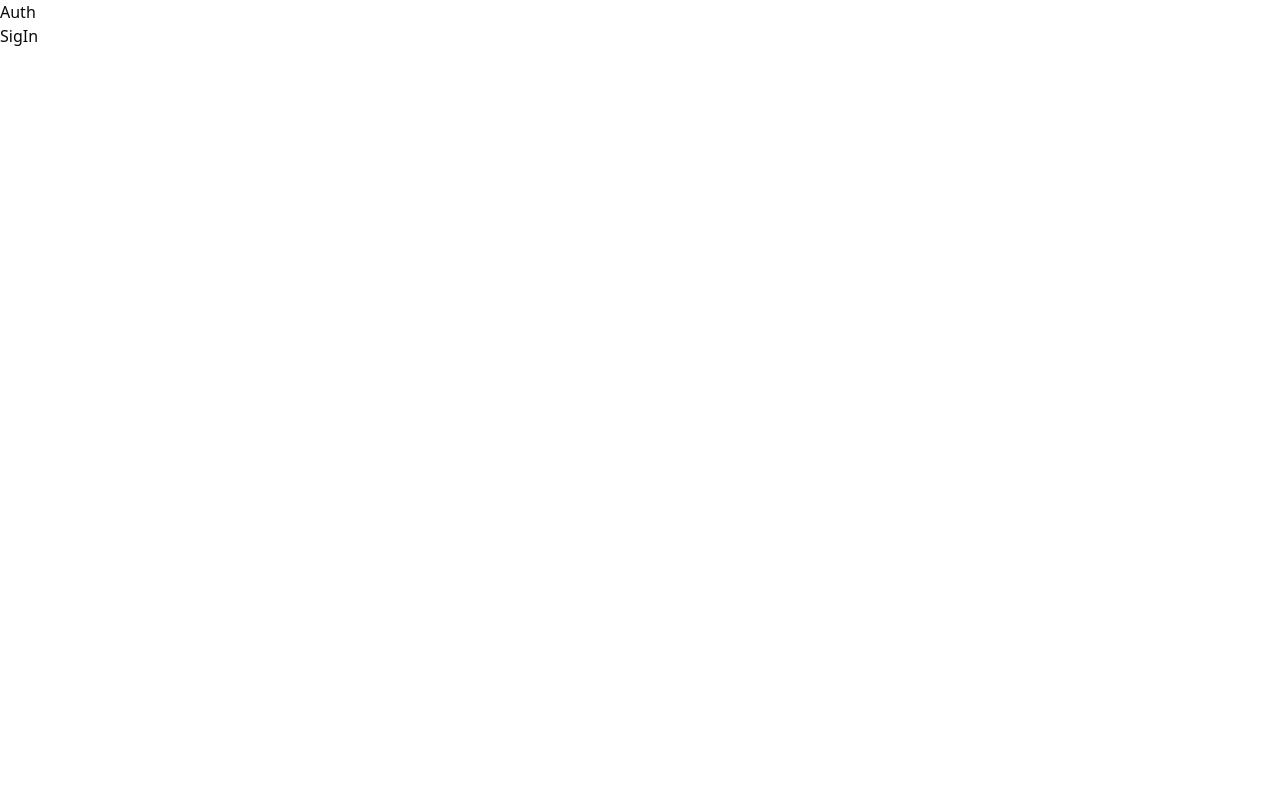
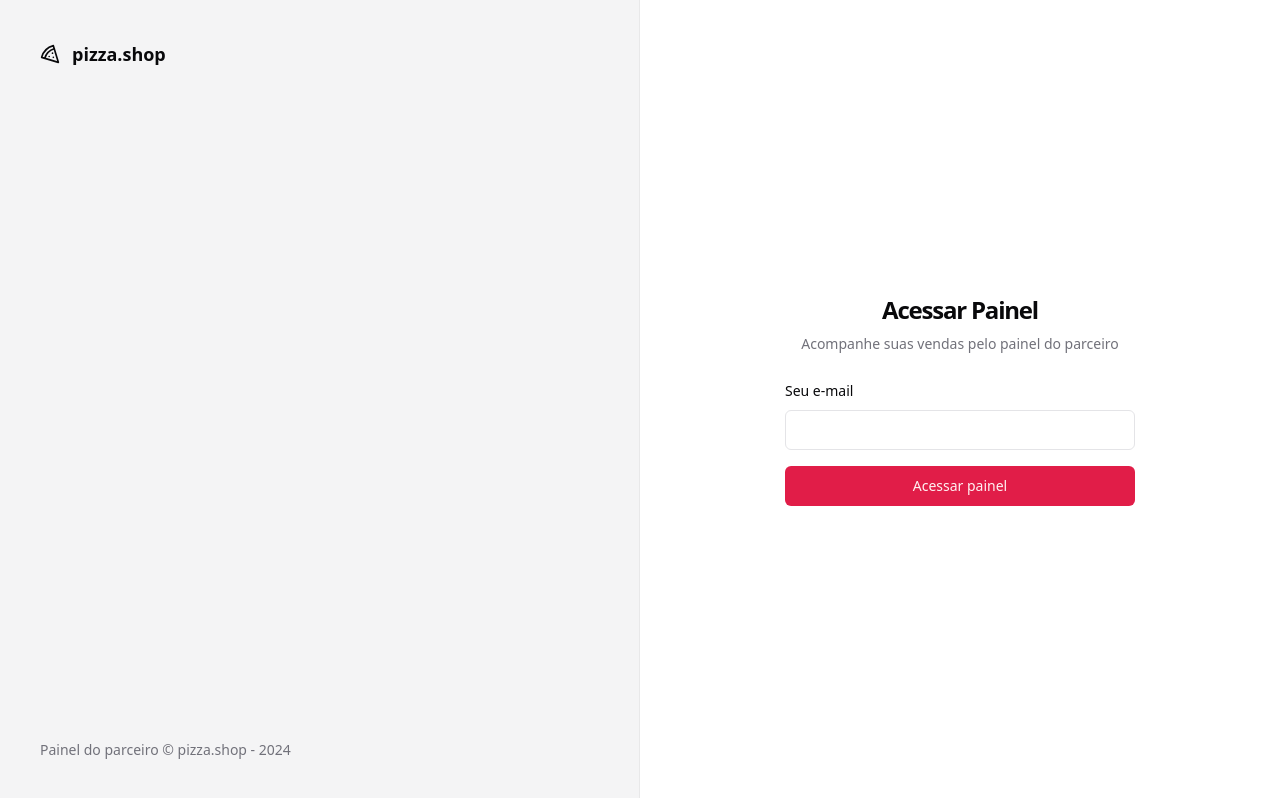
Before and after one commit to Pedroo07/Pizza-shop, a React (Vite) app: page /sign-in in a window 1280 px wide. Built offline with nearby package versions, Linux system fonts and the light colour scheme.

Commit message:
Criando  Pagina: Login

```diff
--- a/package.json
+++ b/package.json
@@ -10,6 +10,7 @@
     "preview": "vite preview"
   },
   "dependencies": {
+    "@radix-ui/react-label": "^2.0.2",
     "@radix-ui/react-slot": "^1.0.2",
     "class-variance-authority": "^0.7.0",
     "clsx": "^2.1.1",
--- /dev/null
+++ b/src/components/ui/input.tsx
@@ -0,0 +1,25 @@
+import * as React from "react"
+
+import { cn } from "@/lib/utils"
+
+export interface InputProps
+  extends React.InputHTMLAttributes<HTMLInputElement> {}
+
+const Input = React.forwardRef<HTMLInputElement, InputProps>(
+  ({ className, type, ...props }, ref) => {
+    return (
+      <input
+        type={type}
+        className={cn(
+          "flex h-10 w-full rounded-md border border-input bg-background px-3 py-2 text-sm ring-offset-background file:border-0 file:bg-transparent file:text-sm file:font-medium placeholder:text-muted-foreground focus-visible:outline-none focus-visible:ring-2 focus-visible:ring-ring focus-visible:ring-offset-2 disabled:cursor-not-allowed disabled:opacity-50",
+          className
+        )}
+        ref={ref}
+        {...props}
+      />
+    )
+  }
+)
+Input.displayName = "Input"
+
+export { Input }
--- /dev/null
+++ b/src/components/ui/label.tsx
@@ -0,0 +1,24 @@
+import * as React from "react"
+import * as LabelPrimitive from "@radix-ui/react-label"
+import { cva, type VariantProps } from "class-variance-authority"
+
+import { cn } from "@/lib/utils"
+
+const labelVariants = cva(
+  "text-sm font-medium leading-none peer-disabled:cursor-not-allowed peer-disabled:opacity-70"
+)
+
+const Label = React.forwardRef<
+  React.ElementRef<typeof LabelPrimitive.Root>,
+  React.ComponentPropsWithoutRef<typeof LabelPrimitive.Root> &
+    VariantProps<typeof labelVariants>
+>(({ className, ...props }, ref) => (
+  <LabelPrimitive.Root
+    ref={ref}
+    className={cn(labelVariants(), className)}
+    {...props}
+  />
+))
+Label.displayName = LabelPrimitive.Root.displayName
+
+export { Label }
--- a/src/global.css
+++ b/src/global.css
@@ -6,63 +6,46 @@
     :root {
       --background: 0 0% 100%;
     --foreground: 240 10% 3.9%;
-
     --card: 0 0% 100%;
     --card-foreground: 240 10% 3.9%;
-
     --popover: 0 0% 100%;
     --popover-foreground: 240 10% 3.9%;
-
-      --primary: 240 5.9% 10%;
-      --primary-foreground: 0 0% 98%;
-
+    --primary: 346.8 77.2% 49.8%;
+    --primary-foreground: 355.7 100% 97.3%;
     --secondary: 240 4.8% 95.9%;
     --secondary-foreground: 240 5.9% 10%;
-
     --muted: 240 4.8% 95.9%;
     --muted-foreground: 240 3.8% 46.1%;
-
     --accent: 240 4.8% 95.9%;
     --accent-foreground: 240 5.9% 10%;
-
     --destructive: 0 84.2% 60.2%;
     --destructive-foreground: 0 0% 98%;
-
     --border: 240 5.9% 90%;
     --input: 240 5.9% 90%;
-      --ring: 240 10% 3.9%;
-
+    --ring: 346.8 77.2% 49.8%;
     --radius: 0.5rem;
   }
 
   .dark {
-      --background: 240 10% 3.9%;
-      --foreground: 0 0% 98%;
-
-      --card: 240 10% 3.9%;
-      --card-foreground: 0 0% 98%;
-
-      --popover: 240 10% 3.9%;
-      --popover-foreground: 0 0% 98%;
-
-      --primary: 0 0% 98%;
-      --primary-foreground: 240 5.9% 10%;
-
+    --background: 20 14.3% 4.1%;
+    --foreground: 0 0% 95%;
+    --card: 24 9.8% 10%;
+    --card-foreground: 0 0% 95%;
+    --popover: 0 0% 9%;
+    --popover-foreground: 0 0% 95%;
+    --primary: 346.8 77.2% 49.8%;
+    --primary-foreground: 355.7 100% 97.3%;
     --secondary: 240 3.7% 15.9%;
     --secondary-foreground: 0 0% 98%;
-
-      --muted: 240 3.7% 15.9%;
+    --muted: 0 0% 15%;
     --muted-foreground: 240 5% 64.9%;
-
-      --accent: 240 3.7% 15.9%;
+    --accent: 12 6.5% 15.1%;
     --accent-foreground: 0 0% 98%;
-
     --destructive: 0 62.8% 30.6%;
-      --destructive-foreground: 0 0% 98%;
-
+    --destructive-foreground: 0 85.7% 97.3%;
     --border: 240 3.7% 15.9%;
     --input: 240 3.7% 15.9%;
-      --ring: 240 4.9% 83.9%;
+    --ring: 346.8 77.2% 49.8%;
     }
   }
 
--- a/src/pages/_layouts/auth.tsx
+++ b/src/pages/_layouts/auth.tsx
@@ -1,12 +1,19 @@
 import { Outlet } from "react-router-dom"
+import { Pizza } from "lucide-react"
 
 export const AuthLayout = () => {
-  return (
-    <div>
-        <h1>Auth</h1>
-        <div>
-            <Outlet/>
+    return (
+        <div className="min-h-screen grid grid-cols-2">
+            <div className="h-full border-r border-foreground/5 bg-muted p-10 text-muted-foreground flex flex-col justify-between">
+                <div className="flex items-center gap-3 text-lg font-medium text-foreground">
+                    <Pizza className="h-5 w-5" />
+                    <span className="font-semibold">pizza.shop</span>
+                </div>
+                <footer className="text-sm">Painel do parceiro &copy; pizza.shop - {new Date().getFullYear()}</footer>
+            </div>
+            <div className="flex flex-col items-center justify-center">
+                <Outlet />
+            </div>
         </div>
-    </div>
-  )
+    )
 }
--- a/src/pages/auth/sign-in.tsx
+++ b/src/pages/auth/sign-in.tsx
@@ -1,10 +1,25 @@
+import { Button } from "@/components/ui/button"
+import { Input } from "@/components/ui/input"
+import { Label } from "@/components/ui/label"
 import { Helmet } from "react-helmet-async"
 
 export const SignIn = () => {
   return (
-    <div>
-      <Helmet title="Login"/>
-      <h1>SigIn</h1>
+    <div className="p-8 ">
+      <Helmet title="Login" />
+      <div className="w-[350px] flex flex-col justify-center gap-6">
+        <div className="flex flex-col gap-2 text-center">
+          <h1 className="text-2xl font-semibold tracking-tighter">Acessar Painel</h1>
+          <p className="text-sm  text-muted-foreground">Acompanhe suas vendas pelo painel do parceiro</p>
+        </div>
+        <form action="" className="space-y-4">
+          <div className="space-y-2 ">
+            <Label htmlFor="email">Seu e-mail</Label>
+            <Input id="email" type="email" />
+          </div>
+          <Button className="w-full" type="submit">Acessar painel</Button>
+        </form>
+      </div>
     </div>
   )
 }
```
Also changed, not shown: 1 other file (tests, documents, lock files or other folders). Lines whose indentation alone changed are shown as unchanged.
